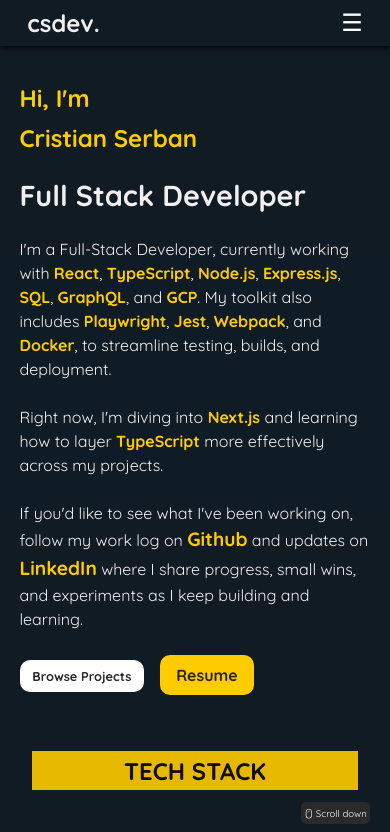
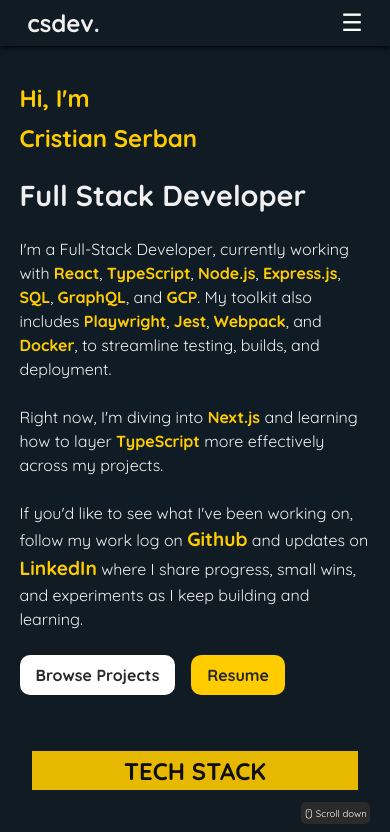
Before and after one commit to ChrisserDev/Portofolio-Website, a React (Vite) app: page / in a window 390 px wide. Shown: the top 832 px of the page. Built offline with nearby package versions, Linux system fonts and the light colour scheme; no server answers.

Commit message:
Small-styling-adjustements

```diff
--- a/src/App.css
+++ b/src/App.css
@@ -55,6 +55,9 @@
   justify-content: space-evenly;
   align-items: center;
   height: 80vh;
+  @media screen and (min-width: 1026px) {
+    margin: 0 6rem;
+  }
 }
 
 .home-page-description {
@@ -625,10 +628,6 @@
   .scroll-text, .mouse-icon {
     font-size: .6rem;
   }
-
-  .introduction > a:nth-child(4), .introduction > a:nth-child(5) {
-    font-size: .8rem;
-  }
 }
 
 @media (max-width: 385px){
```
